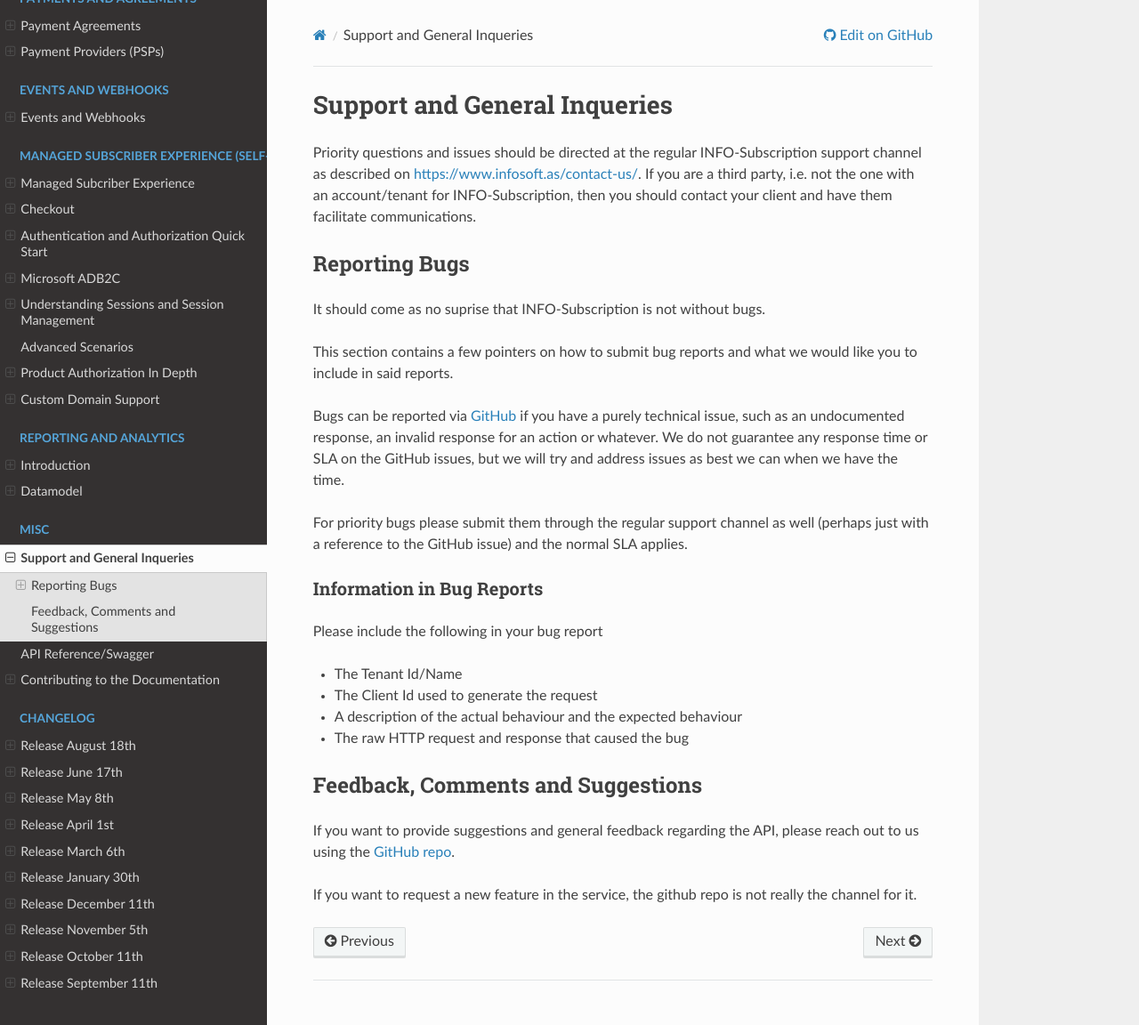
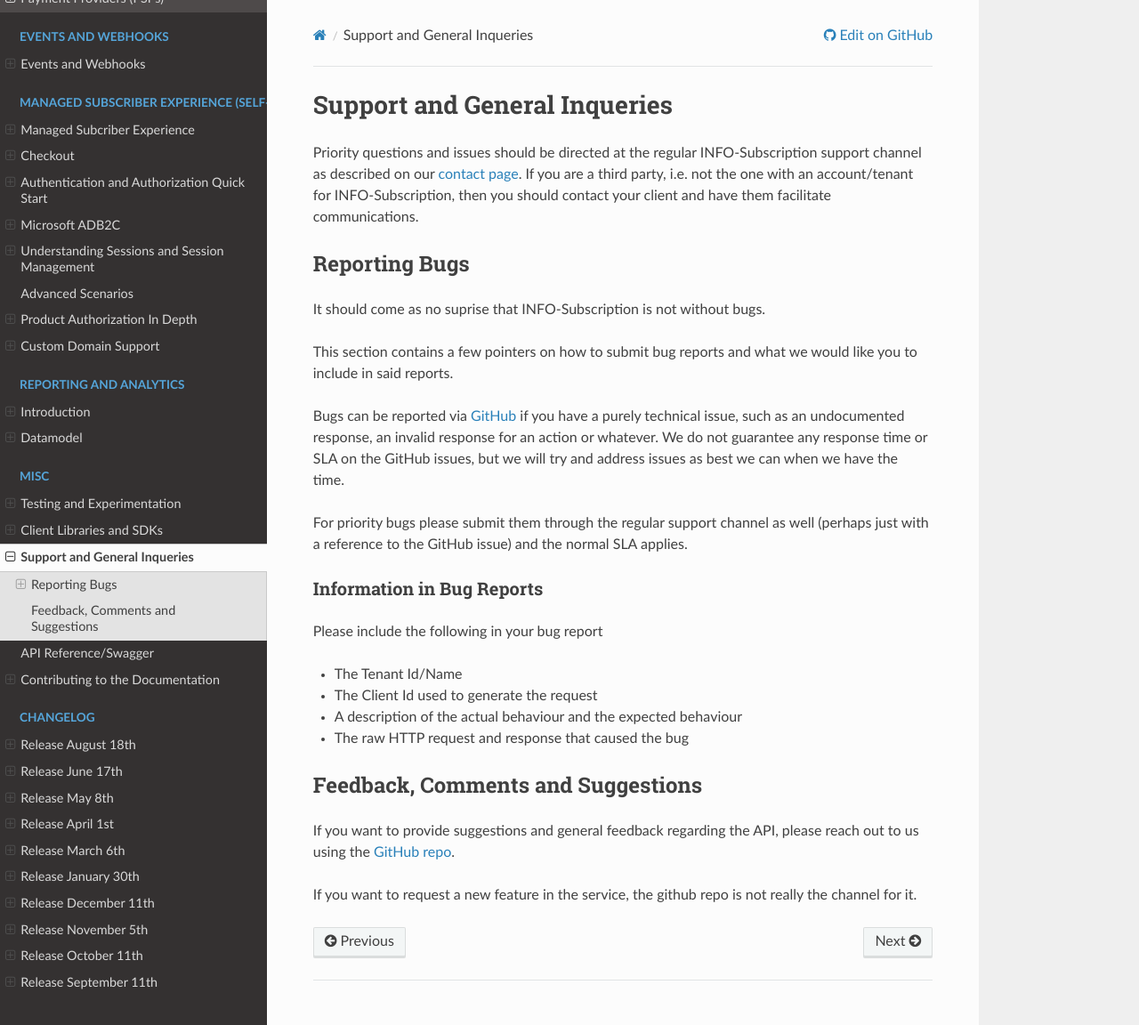
Before and after one commit to infosoftas/info-subscription-doc, a Sphinx documentation site: the page built from source/reporting-bugs.rst, in a window 1280 px wide and 1152 px high. Shown: the whole window at 89% size. Built offline with Sphinx 7.4.7 and the Read the Docs theme 3.1.0, drawn with Linux system fonts in a browser that asks for light colours; formulas are drawn with MathJax 3.

Commit message:
Added new section about testing/experimentation Tenant and client libraries. (#111)

```diff
--- a/source/conf.py
+++ b/source/conf.py
@@ -247,10 +247,10 @@ def replacements(app, docname, source):
     source[0] = result
 
 replacementsTags = {
-    "{PRODUCTWEBSITE}" : "`product website <https://www.infosoft.as/info-subscription/>`_",
+    "{PRODUCTWEBSITE}" : "`product website <https://www.infosoft.as/>`_",
     "{AUTH0}" : "`Auth0 <https://www.auth0.com/>`_",
     "{AUTH0DOMAIN}" : "infosubscription.eu.auth0.com",
-    "{SUPPORTPAGE}" : "https://www.infosoft.as/contact-us/",
+    "{SUPPORTPAGE}" : "`contact page <https://infosoft.as/contact-us/>`_",
     "{payex}" : "`Swedbank Pay <https://www.swedbankpay.com/>`_",
     "{vipps}" : "`Vipps <https://www.vipps.no/>`_",
     "{mobilePay}" : "`MobilePay <https://www.vippsmobilepay.com/>`_"
--- a/source/index.rst
+++ b/source/index.rst
@@ -57,6 +57,7 @@ Already familiar with the basics? Explore these advanced topics to get the most
 * :ref:`Reporting and Analytics <reporting-intro>` – Access and analyze subscription data
 * `API Reference <https://api.info-subscription.com/swagger/>`_ – Full technical details for all endpoints
 * :ref:`Follow the changelog <changelog>` – Stay up to date with the latest changes
+* :ref:`Testing <testing-experimenting>` – Use our testing and experimentation tenant for testing your integration and getting to know the platform.
 
 For more, see the sidebar or use the search to find specific guides and references.
 
@@ -136,6 +137,8 @@ For help, feedback, or to report issues, see :ref:`Support and Reporting Bugs <r
     :caption: Misc
     :hidden:
 
+    testing-experimenting
+    libraries-sdk
     reporting-bugs
     API Reference/Swagger <https://api.info-subscription.com/swagger/>
     doc-contribution
--- a/source/reporting-bugs.rst
+++ b/source/reporting-bugs.rst
@@ -4,7 +4,7 @@
 Support and General Inqueries
 *****************************
 
-Priority questions and issues should be directed at the regular |projectName| support channel as described on {SUPPORTPAGE}.
+Priority questions and issues should be directed at the regular |projectName| support channel as described on our {SUPPORTPAGE}.
 If you are a third party, i.e. not the one with an account/tenant for |projectName|, then you should contact your client and have them facilitate communications.
 
 Reporting Bugs
--- a/source/subscription/orders/orders.rst
+++ b/source/subscription/orders/orders.rst
@@ -7,7 +7,8 @@ Creating New Subscriptions Using Orders
 This document describes the process of creating new subscriptions using "orders" in |projectName|. An **order** is a workflow that encapsulates the steps required to create a subscription in a semi-atomic transaction. Using orders helps ensure consistency, reduces manual follow-up, and simplifies error handling for clients.
 
 Key Benefits of Using Orders
----------------------------
+----------------------------
+
 - No manual clean-up required if an order is not completed.
 - No need for follow-up steps after order completion (e.g., invoice generation is automatic).
 - Ensures a consistent, reliable subscription creation process.
```
Also changed, not shown: source/libraries-sdk.rst (added, +47 -0 lines), source/testing-experimenting.rst (added, +63 -0 lines).
